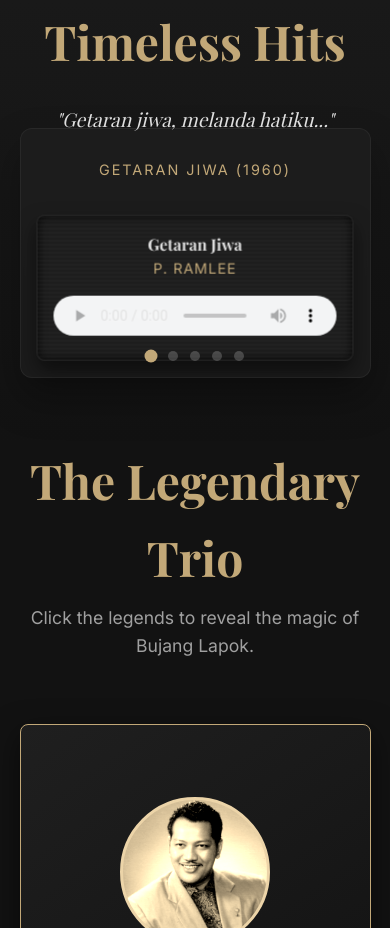
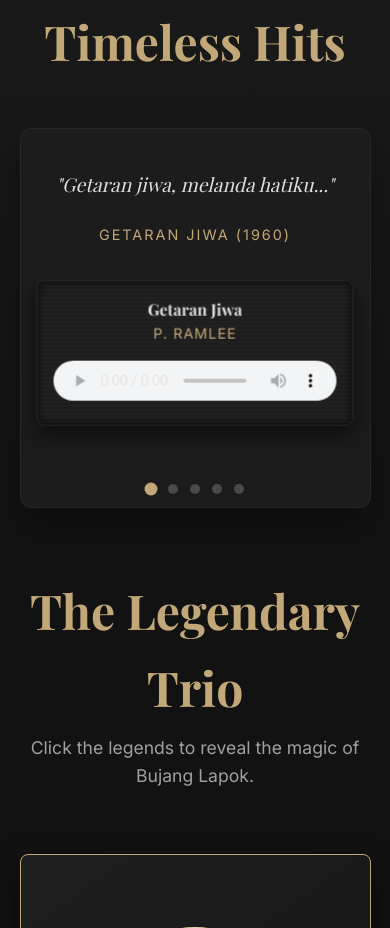
Before and after one commit to Danisy/classical-masters, a plain HTML site: page pramlee.html in a window 390 px wide. Shown: the part 2717-3645 px from the top of the page. Drawn offline with nearby package versions, Linux system fonts and the light colour scheme; a web font is replaced by a local one.

Commit message:
Fix carousel navigation dots overlapping audio player on mobile

```diff
--- a/styles.css
+++ b/styles.css
@@ -1719,8 +1719,8 @@ footer p {
 
     /* Quotes Carousel Optimization */
     .carousel-container {
-        padding: 2rem 1rem;
-        min-height: 250px;
+        padding: 2rem 1rem 3.5rem 1rem;
+        min-height: 380px;
     }
 
     .quote-slide {
@@ -1737,7 +1737,7 @@ footer p {
     }
 
     .carousel-nav {
-        bottom: 1rem;
+        bottom: 0.8rem;
     }
 
     /* Manuscripts Optimization */
```
